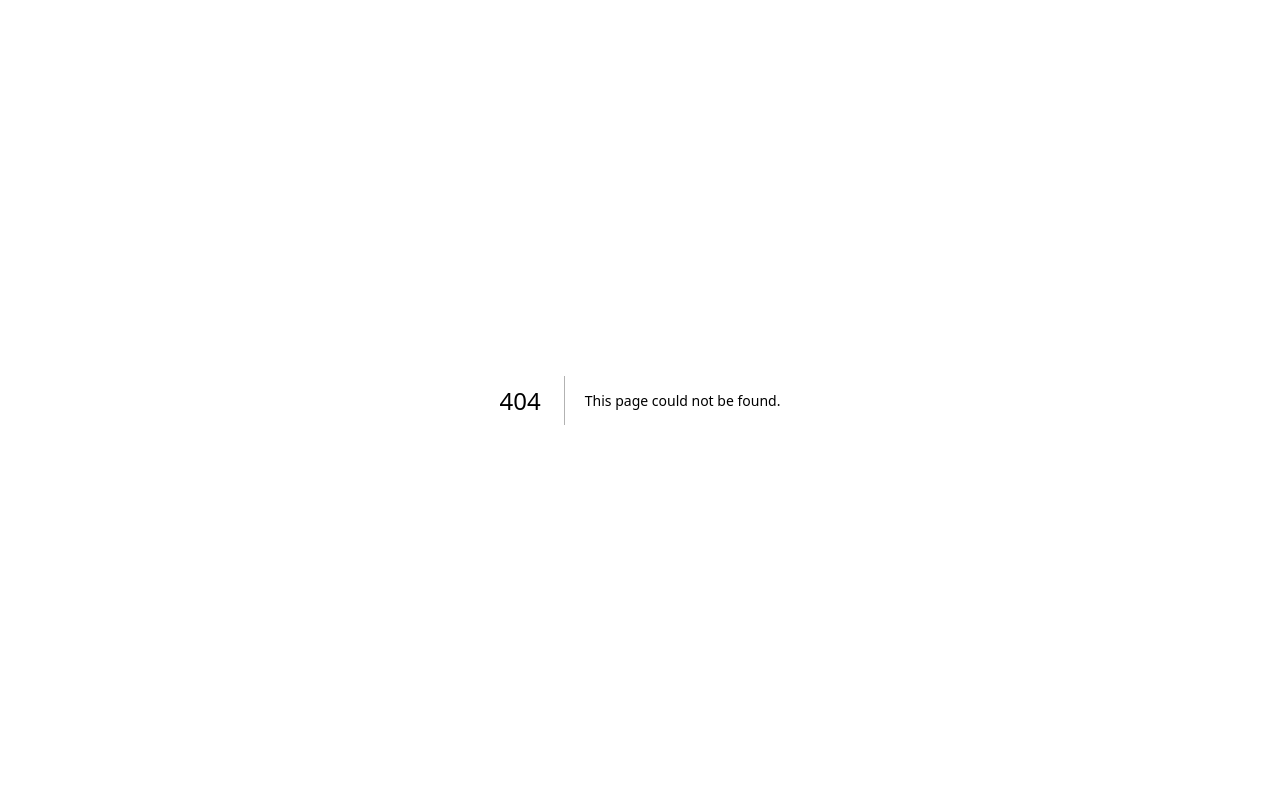
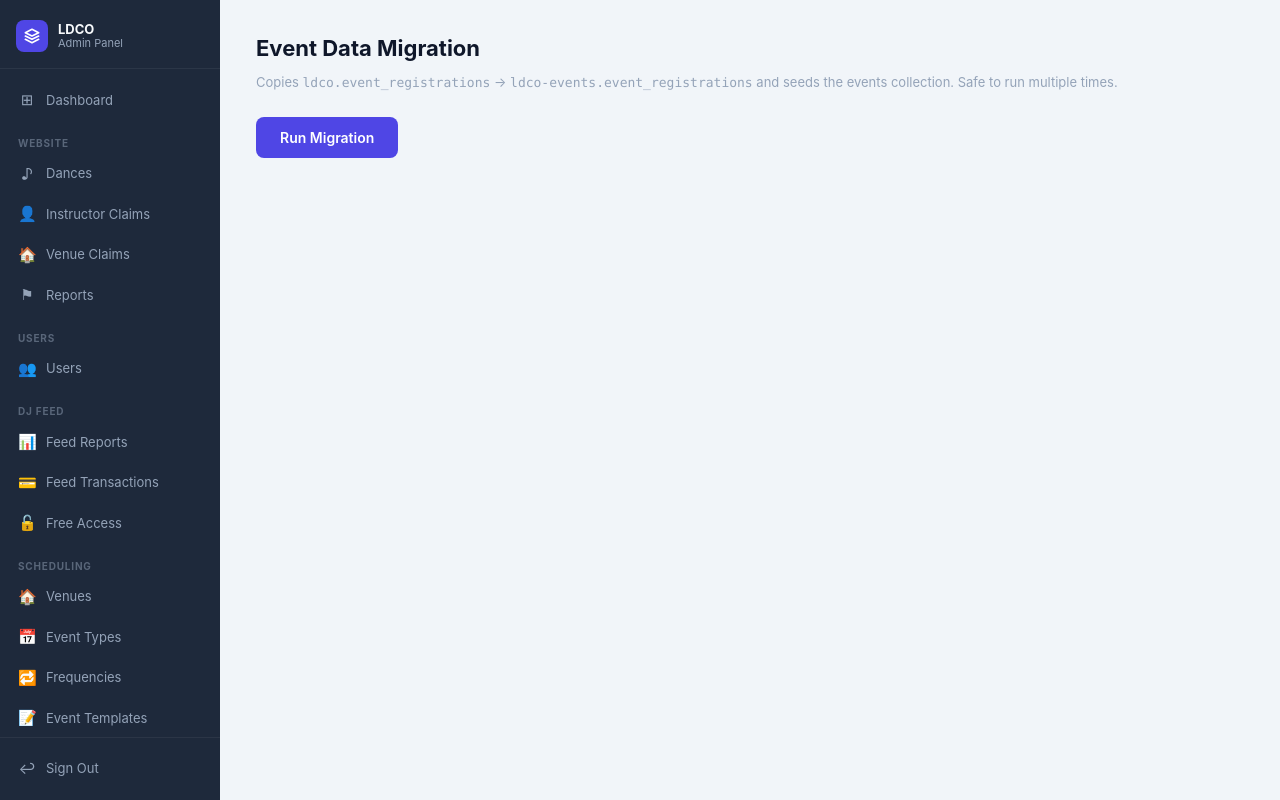
Before and after one commit to stephenwike/line-dance-manager-admin, a Next.js app: page /migrate/events in a window 1280 px wide. Before the commit this address had no page. Built offline with nearby package versions, Linux system fonts and the light colour scheme; no server answers.

Commit message:
Add migration page for triggering events data migration from browser
Co-Authored-By: Claude Sonnet 4.6 <noreply@anthropic.com>

```diff
--- /dev/null
+++ b/app/(admin)/migrate/events/page.tsx
@@ -0,0 +1,54 @@
+"use client";
+
+import { useState } from "react";
+
+export default function MigrateEventsPage() {
+    const [status, setStatus] = useState<string | null>(null);
+    const [running, setRunning] = useState(false);
+
+    async function runMigration() {
+        setRunning(true);
+        setStatus(null);
+        try {
+            const res = await fetch("/api/admin/migrate/events", { method: "POST" });
+            const data = await res.json();
+            setStatus(res.ok ? `✓ ${data.message}` : `✗ ${data.error ?? "Unknown error"}`);
+        } catch {
+            setStatus("✗ Network error");
+        } finally {
+            setRunning(false);
+        }
+    }
+
+    return (
+        <div className="page-pad">
+            <h1 style={{ fontSize: 22, fontWeight: 700, color: "var(--text-primary)", marginBottom: 8 }}>
+                Event Data Migration
+            </h1>
+            <p style={{ fontSize: 13, color: "var(--text-tertiary)", marginBottom: 24 }}>
+                Copies <code>ldco.event_registrations</code> → <code>ldco-events.event_registrations</code> and seeds the events collection. Safe to run multiple times.
+            </p>
+            <button
+                onClick={runMigration}
+                disabled={running}
+                style={{
+                    fontSize: 14, fontWeight: 600, padding: "10px 24px", borderRadius: 8,
+                    border: "none", background: "var(--accent)", color: "#fff",
+                    cursor: running ? "not-allowed" : "pointer", opacity: running ? 0.6 : 1,
+                }}
+            >
+                {running ? "Running…" : "Run Migration"}
+            </button>
+            {status && (
+                <p style={{
+                    marginTop: 20, fontSize: 14, padding: "12px 16px", borderRadius: 8,
+                    background: status.startsWith("✓") ? "var(--success-subtle)" : "var(--danger-subtle)",
+                    color: status.startsWith("✓") ? "var(--success-text)" : "var(--danger-text)",
+                    border: `1px solid ${status.startsWith("✓") ? "rgba(16,185,129,0.3)" : "rgba(239,68,68,0.3)"}`,
+                }}>
+                    {status}
+                </p>
+            )}
+        </div>
+    );
+}
```
